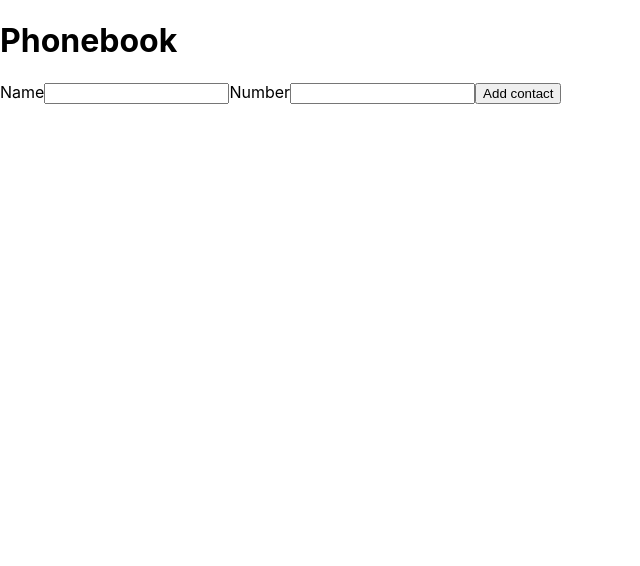
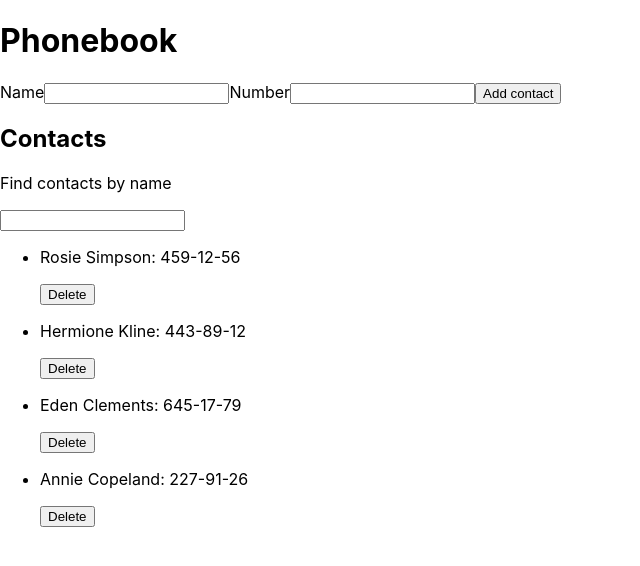
Before and after one commit to dyatskovskiy/goit-react-hw-02-phonebook, a React (Create React App) app: page / in a window 1280 px wide. Shown: the top 566 px of the page, without its empty margins (0-640 px from the left). Built offline with nearby package versions, Linux system fonts and the light colour scheme.

Commit message:
finish without validation & styles

```diff
--- a/src/components/App.jsx
+++ b/src/components/App.jsx
@@ -6,31 +6,66 @@ import { Contact } from 'components/Contact/Contact';
 
 export class App extends Component {
   state = {
-    contacts: [],
+    contacts: [
+      { id: 'id-1', name: 'Rosie Simpson', number: '459-12-56' },
+      { id: 'id-2', name: 'Hermione Kline', number: '443-89-12' },
+      { id: 'id-3', name: 'Eden Clements', number: '645-17-79' },
+      { id: 'id-4', name: 'Annie Copeland', number: '227-91-26' },
+    ],
+    filter: '',
   };
 
   addContact = newContact => {
+    const hasNewContactInContacts = this.state.contacts.find(
+      contact => contact.name === newContact.name
+    );
+
+    hasNewContactInContacts
+      ? alert(`${newContact.name} is already in contacts`)
+      : this.setState(prevState => {
+          return {
+            contacts: [...prevState.contacts, newContact],
+          };
+        });
+  };
+
+  deleteContact = contactId => {
     this.setState(prevState => {
       return {
-        contacts: [...prevState.contacts, newContact],
+        contacts: prevState.contacts.filter(item => item.id !== contactId),
+      };
+    });
+  };
+
+  updateFilter = filterString => {
+    this.setState(() => {
+      return {
+        filter: filterString,
       };
     });
   };
 
   render() {
-    const { name, contacts } = this.state;
+    const { contacts, filter } = this.state;
+
+    const filteredContacts = contacts.filter(item => {
+      return item.name.toLowerCase().includes(filter.toLowerCase());
+    });
+
     return (
       <div>
         <h1>Phonebook</h1>
-        <ContactForm name={name} onAddContact={this.addContact} />
+        <ContactForm onAddContact={this.addContact} />
 
         {contacts.length > 0 && (
-          <ContactList>
-            {contacts.map(contact => (
+          <ContactList onUpdateFilter={this.updateFilter}>
+            {filteredContacts.map(contact => (
               <Contact
+                id={contact.id}
                 key={contact.id}
                 name={contact.name}
                 number={contact.number}
+                onDelete={this.deleteContact}
               />
             ))}
           </ContactList>
--- a/src/components/Contact/Contact.jsx
+++ b/src/components/Contact/Contact.jsx
@@ -1,9 +1,10 @@
-export const Contact = ({ name, number }) => {
+export const Contact = ({ id, name, number, onDelete }) => {
   return (
     <li>
       <p>
         {name}: {number}
       </p>
+      <button onClick={() => onDelete(id)}>Delete</button>
     </li>
   );
 };
--- a/src/components/ContactForm/ContactForm.jsx
+++ b/src/components/ContactForm/ContactForm.jsx
@@ -1,7 +1,7 @@
 import { Formik, Field, Form } from 'formik';
 import { nanoid } from 'nanoid';
 
-export const ContactForm = ({ name, onUpdateName, onAddContact }) => {
+export const ContactForm = ({ onAddContact }) => {
   return (
     <Formik
       initialValues={{
@@ -18,10 +18,10 @@ export const ContactForm = ({ name, onUpdateName, onAddContact }) => {
     >
       <Form>
         <label htmlFor="name">Name</label>
-        <Field id="name" name="name" />
+        <Field id="name" name="name" required />
 
         <label htmlFor="number">Number</label>
-        <Field id="number" name="number" type="tel" />
+        <Field id="number" name="number" type="tel" required />
 
         <button type="submit">Add contact</button>
       </Form>
--- a/src/components/ContactList/ContactList.jsx
+++ b/src/components/ContactList/ContactList.jsx
@@ -1,7 +1,10 @@
-export const ContactList = ({ children }) => {
+import { Filter } from 'components/Filter/Filter';
+
+export const ContactList = ({ onUpdateFilter, children }) => {
   return (
     <>
       <h2>Contacts</h2>
+      <Filter onUpdateFilter={onUpdateFilter} />
       <ul>{children}</ul>
     </>
   );
--- /dev/null
+++ b/src/components/Filter/Filter.jsx
@@ -0,0 +1,8 @@
+export const Filter = ({ onUpdateFilter }) => {
+  return (
+    <>
+      <p>Find contacts by name</p>
+      <input type="text" onChange={evt => onUpdateFilter(evt.target.value)} />
+    </>
+  );
+};
```
